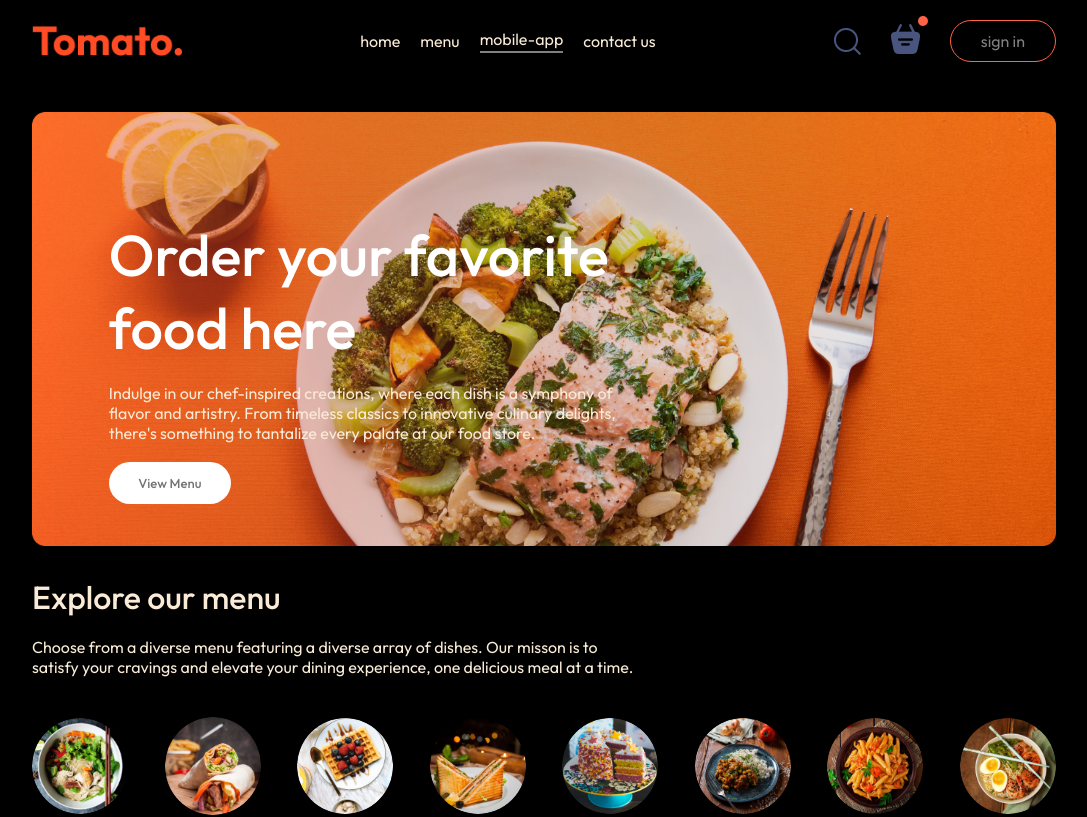
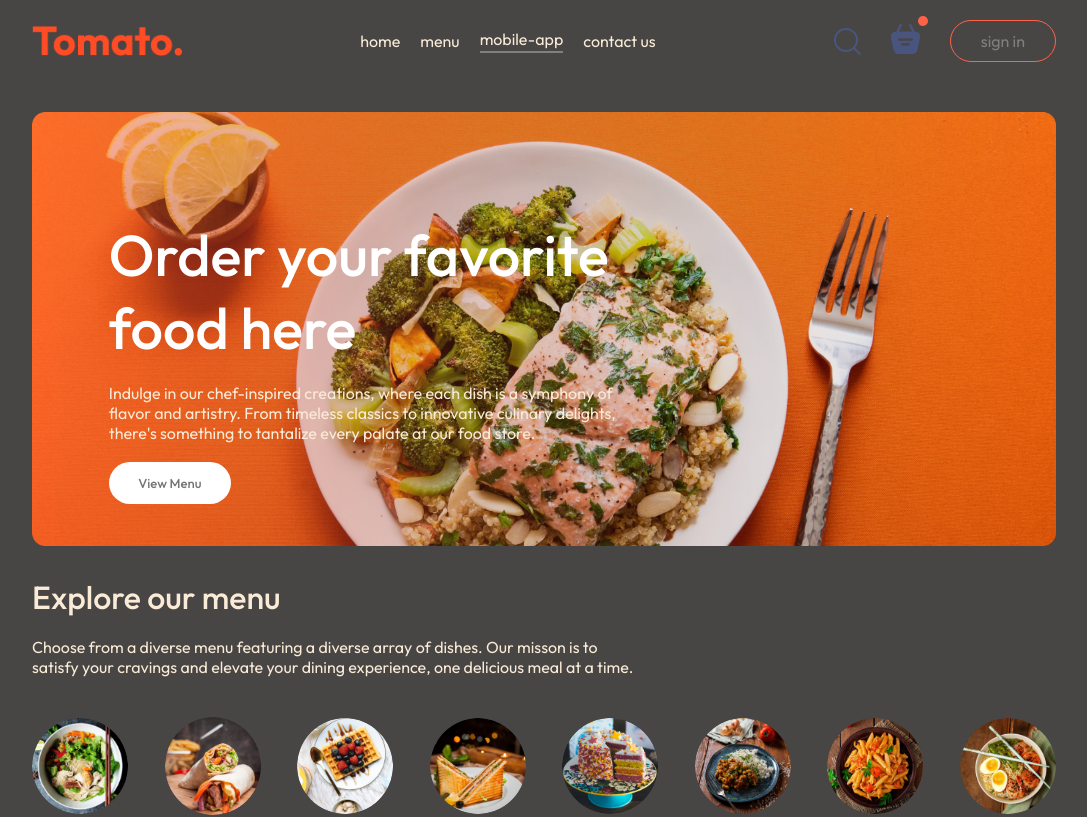
Before and after one commit to SandeepSabu9809/Zomato-Clone, a React (Vite) app in the folder frontend/: page / in a window 1280 px wide. Shown: the top 817 px of the page, without its empty margins (96-1183 px from the left). Built offline with nearby package versions, Linux system fonts and the light colour scheme.

Commit message:
backgroundcolor change

```diff
--- a/frontend/package.json
+++ b/frontend/package.json
@@ -10,6 +10,7 @@
     "preview": "vite preview"
   },
   "dependencies": {
+    "frontend": "file:",
     "react": "^18.2.0",
     "react-dom": "^18.2.0",
     "react-router-dom": "^6.23.0"
--- a/frontend/src/index.css
+++ b/frontend/src/index.css
@@ -9,7 +9,7 @@
 
 body{
   min-height: 100vh;
-  background-color: black;
+  background-color: rgb(72, 69, 69);
   color: antiquewhite;
 }
 
```
Also changed, not shown: 1 other file (tests, documents, lock files or other folders).
